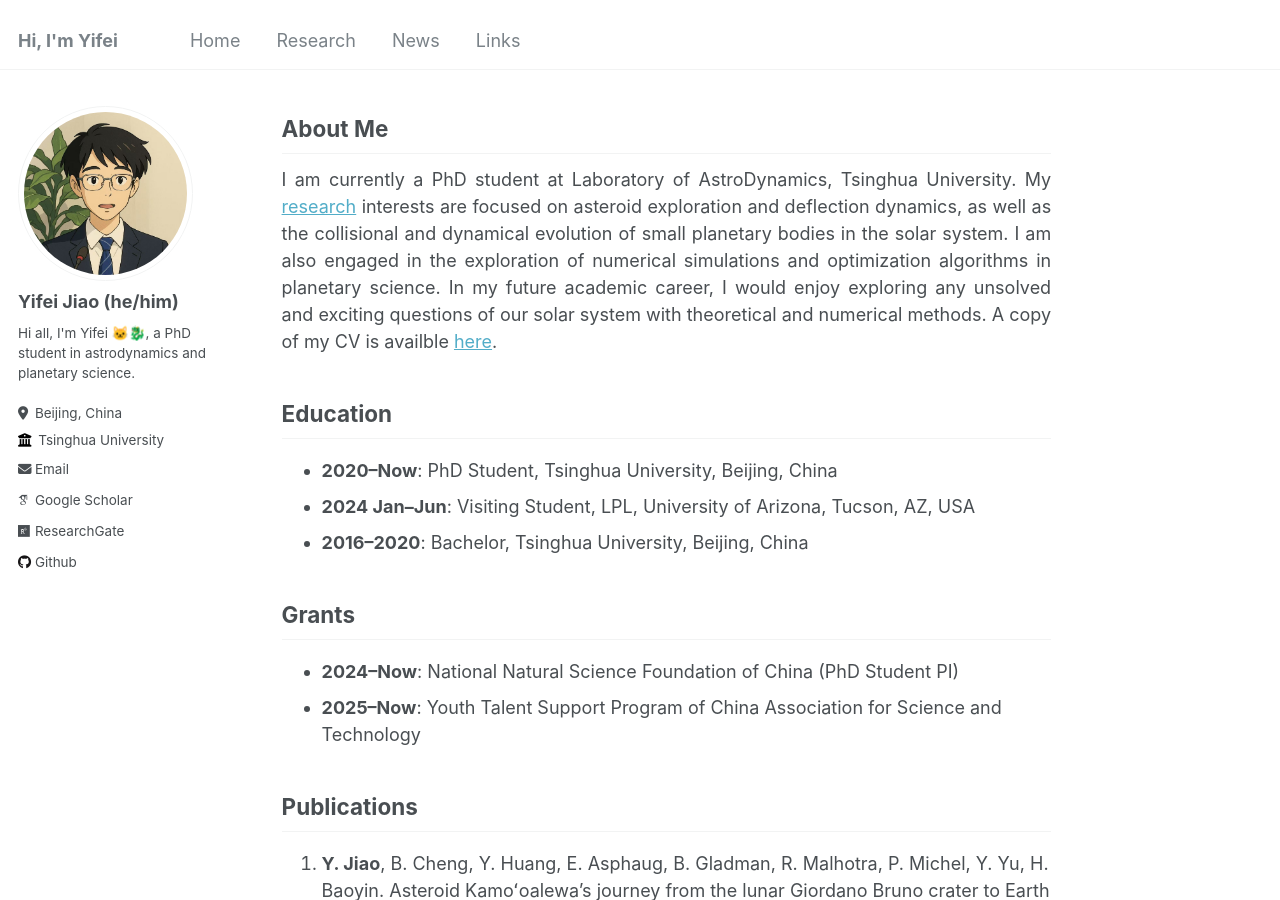
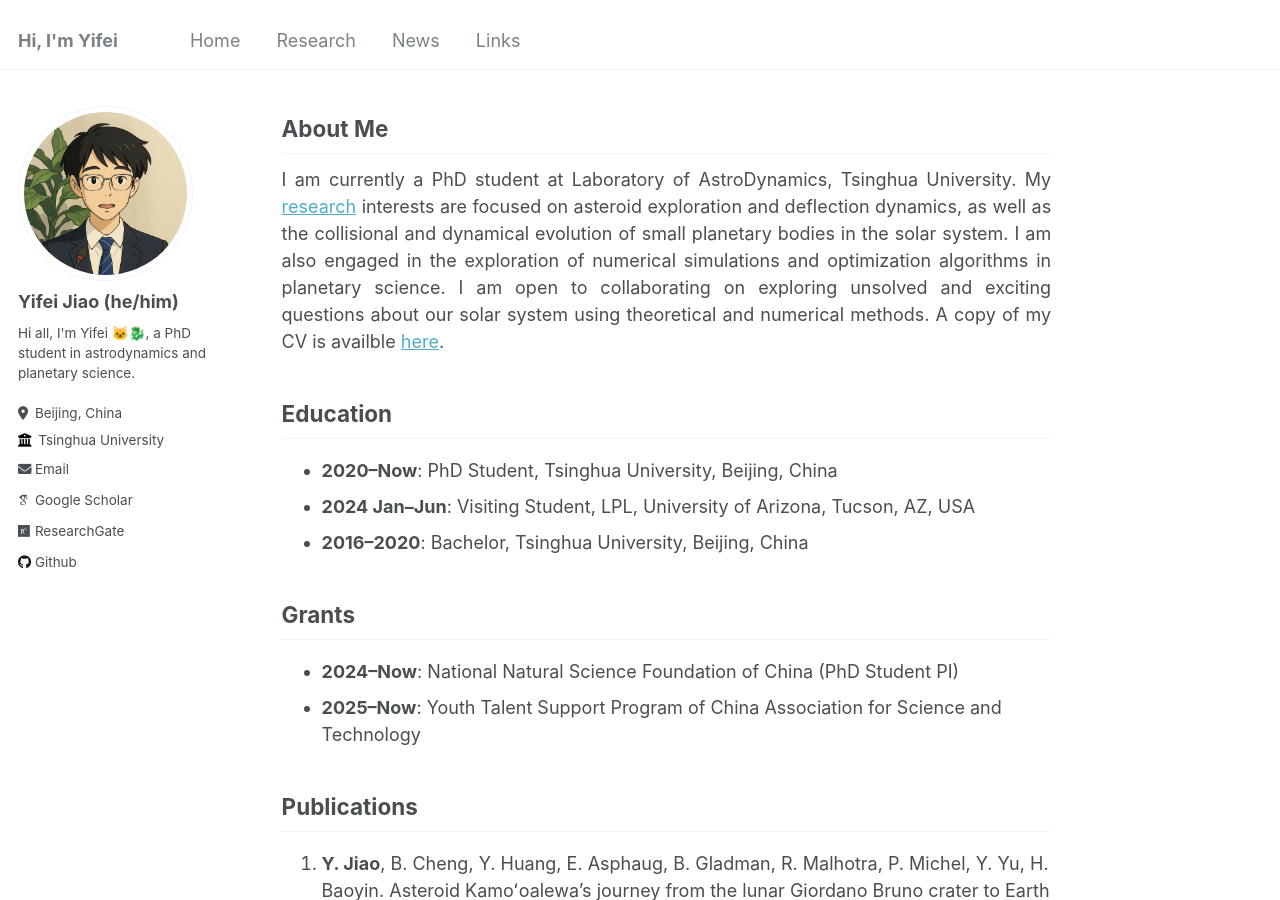
Before and after one commit to jiaoyf-thu/jiaoyf-thu.github.io, a Jekyll site: the page built from _pages/about.md, in a window 1280 px wide and 900 px high. Built offline with Jekyll 4.4.1, drawn with Linux system fonts in a browser that asks for light colours; some web fonts are replaced.

Commit message:
Update about.md

```diff
--- a/_pages/about.md
+++ b/_pages/about.md
@@ -10,7 +10,7 @@ redirect_from:
 ## About Me
 
 <p align="justify">
-I am currently a PhD student at Laboratory of AstroDynamics, Tsinghua University. My <a href="https://jiaoyf-thu.github.io/research/">research</a> interests are focused on asteroid exploration and deflection dynamics, as well as the collisional and dynamical evolution of small planetary bodies in the solar system. I am also engaged in the exploration of numerical simulations and optimization algorithms in planetary science. In my future academic career, I would enjoy exploring any unsolved and exciting questions of our solar system with theoretical and numerical methods. A copy of my CV is availble <a href="https://jiaoyf-thu.github.io/files/jiaoyf-thu-cv.pdf" target="_blank">here</a>.
+I am currently a PhD student at Laboratory of AstroDynamics, Tsinghua University. My <a href="https://jiaoyf-thu.github.io/research/">research</a> interests are focused on asteroid exploration and deflection dynamics, as well as the collisional and dynamical evolution of small planetary bodies in the solar system. I am also engaged in the exploration of numerical simulations and optimization algorithms in planetary science. I am open to collaborating on exploring unsolved and exciting questions about our solar system using theoretical and numerical methods. A copy of my CV is availble <a href="https://jiaoyf-thu.github.io/files/jiaoyf-thu-cv.pdf" target="_blank">here</a>.
 </p>
 
 ## Education
```
